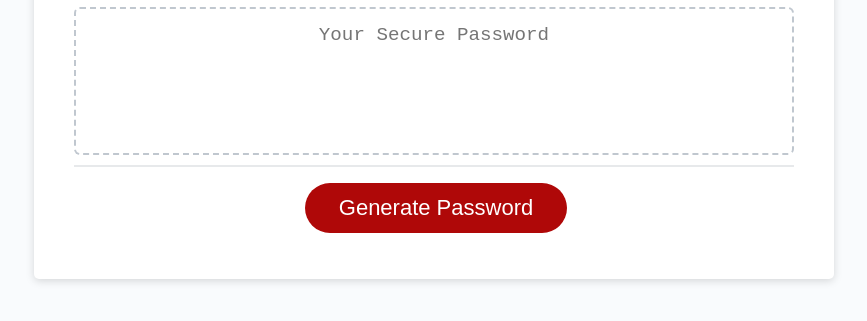
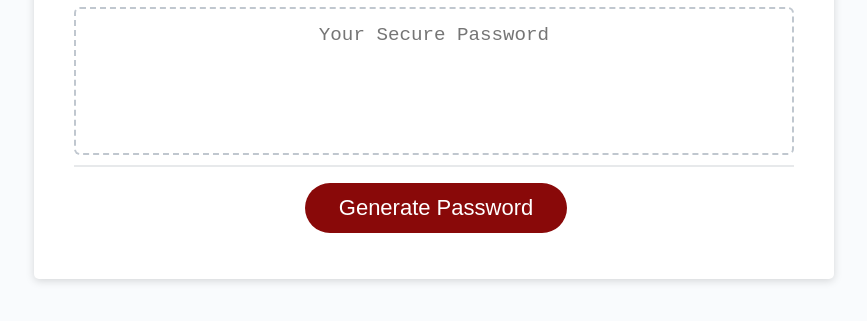
Before and after one commit to WollemiPines/Password-Gen, a plain HTML site: page index.html in a window 1280 px wide. In both pictures the pointer is over the button "Generate Password". Shown: the part 241-562 px from the top of the page, without its empty margins (206-1073 px from the left). Drawn offline with Linux system fonts and the light colour scheme.

Commit message:
trialed alt structure, added coments

```diff
--- a/style.css
+++ b/style.css
@@ -87,6 +87,11 @@ header {
   text-align: center;
   cursor: pointer;
 }
+.btn:hover{
+  background-color: rgb(137, 9, 9);
+  box-shadow: rgba(0, 0, 0, 1) 0px 5px 10px 0px rgba(0, 0, 0, 1) 0px 5px 5px
+  0px;
+}
 
 button[disabled] {
   cursor: default;
```
Also changed, not shown: script.js (+8 -4 lines).
